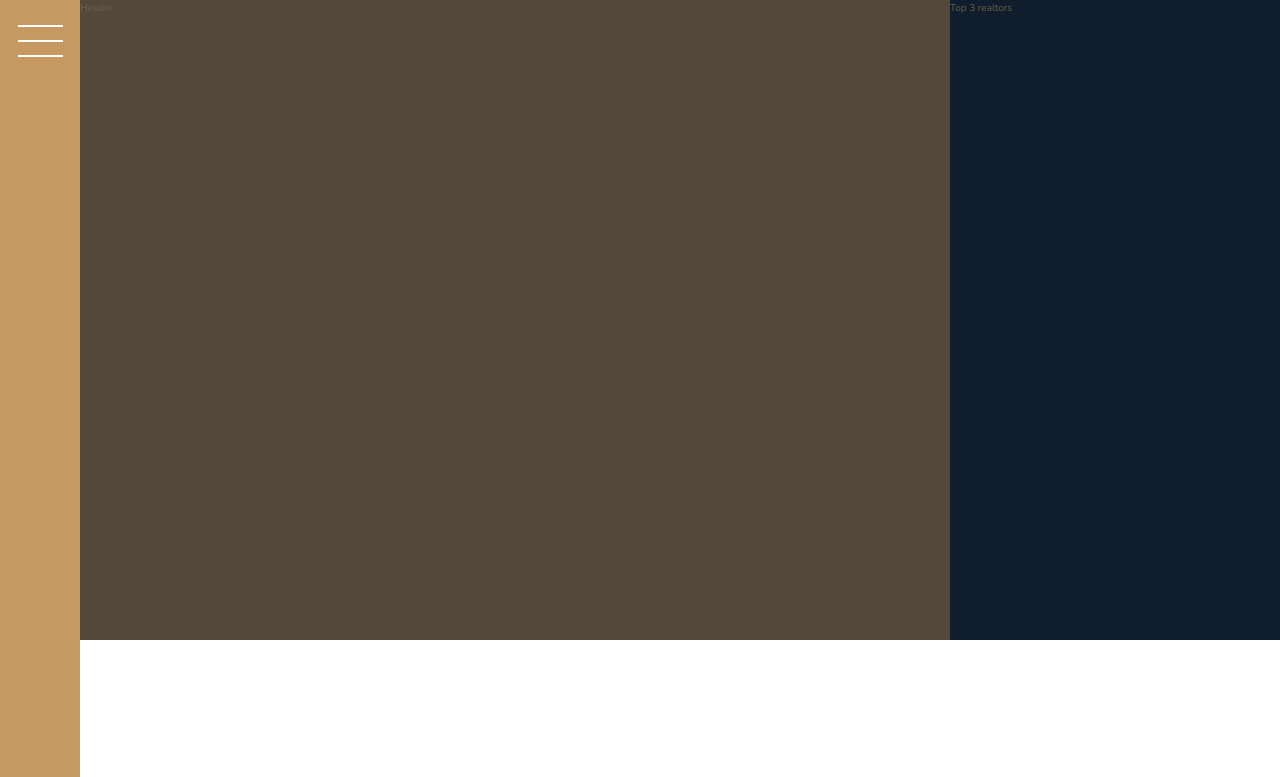
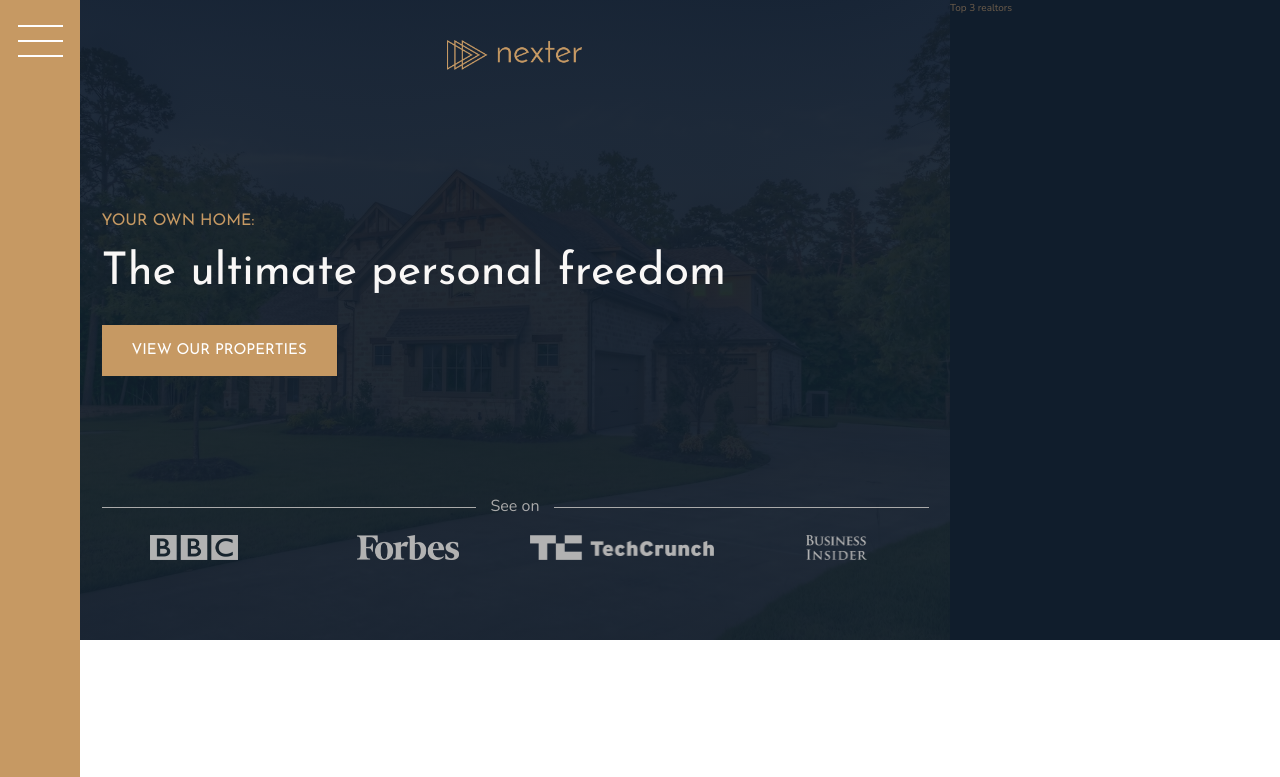
Before and after one commit to meshvedov/nexter-sass, a website: page index.html in a window 1280 px wide. Shown: the top 777 px of the page. Drawn offline with nearby package versions, Linux system fonts and the light colour scheme.

Commit message:
The header

```diff
--- a/index.html
+++ b/index.html
@@ -15,7 +15,19 @@
         <div class="sidebar">
             <button class="nav-btn"></button>
         </div>
-        <header class="header">Header</header>
+        <header class="header">
+            <img src="img/logo.png" alt="Next logo" class="header__logo">
+            <h3 class="heading-3">Your own home:</h3>
+            <h1 class="heading-1">The ultimate personal freedom</h1>
+            <button class="btn header__btn">View our properties</button>
+            <div class="header__seenon-text">See on</div>
+            <div class="header__seenon-logos">
+                <img src="img/logo-bbc.png" alt="bbc">
+                <img src="img/logo-forbes.png" alt="forbes">
+                <img src="img/logo-techcrunch.png" alt="techcrucn">
+                <img src="img/logo-bi.png" alt="bi">
+            </div>
+        </header>
         <div class="realtors">Top 3 realtors</div>
         <section class="features">
             <div class="feature">
--- a/sass/_header.scss
+++ b/sass/_header.scss
@@ -1,4 +1,57 @@
 .header {
     background-color: $color-grey-dark-1;
     grid-column: full-start / col-end 6;
+
+    background-image: linear-gradient(rgba($color-secondary, .93), rgba($color-secondary, .93)),
+                        url(../img/hero.jpeg);
+    background-size: cover;
+    background-position: center;
+    padding: 8rem;
+    padding-top: 4rem;
+
+    display: grid;
+    grid-template-rows: 1fr min-content 6rem 1fr;
+    grid-row-gap: 1.5rem;
+    grid-template-columns: max-content;
+    justify-content: center;
+
+    &__logo {
+        height: 3rem;
+        justify-self: center;
+    }
+
+    &__seenon-text {
+        display: grid;
+        grid-template-columns: 1fr max-content 1fr;
+        grid-column-gap: 1.5rem;
+        align-items: center;
+
+        font-size: 1.6rem;
+        color: $color-grey-light-2;
+
+        &::before,
+        &::after {
+            content: '';
+            height: 1px;
+            display: block;
+            background-color: currentColor;
+        }
+    }
+
+    &__seenon-logos {
+        display: grid;
+        grid-template-columns: repeat(4, 1fr);
+        grid-column-gap: 3rem;
+        justify-items: center;
+
+        img {
+            height: 2.5rem;
+            filter: brightness(70%);
+        }
+    }
+
+    &__btn {
+        align-self: start;
+        justify-self: start;
+    }
 }
--- a/sass/_typography.scss
+++ b/sass/_typography.scss
@@ -5,6 +5,9 @@
 
 .heading-1 {
     @extend %heading;
+    font-size: 4.5rem;
+    color: $color-grey-light-1;
+    line-height: 1;
 }
 
 .heading-2 {
```
Also changed, not shown: css/style.css.
